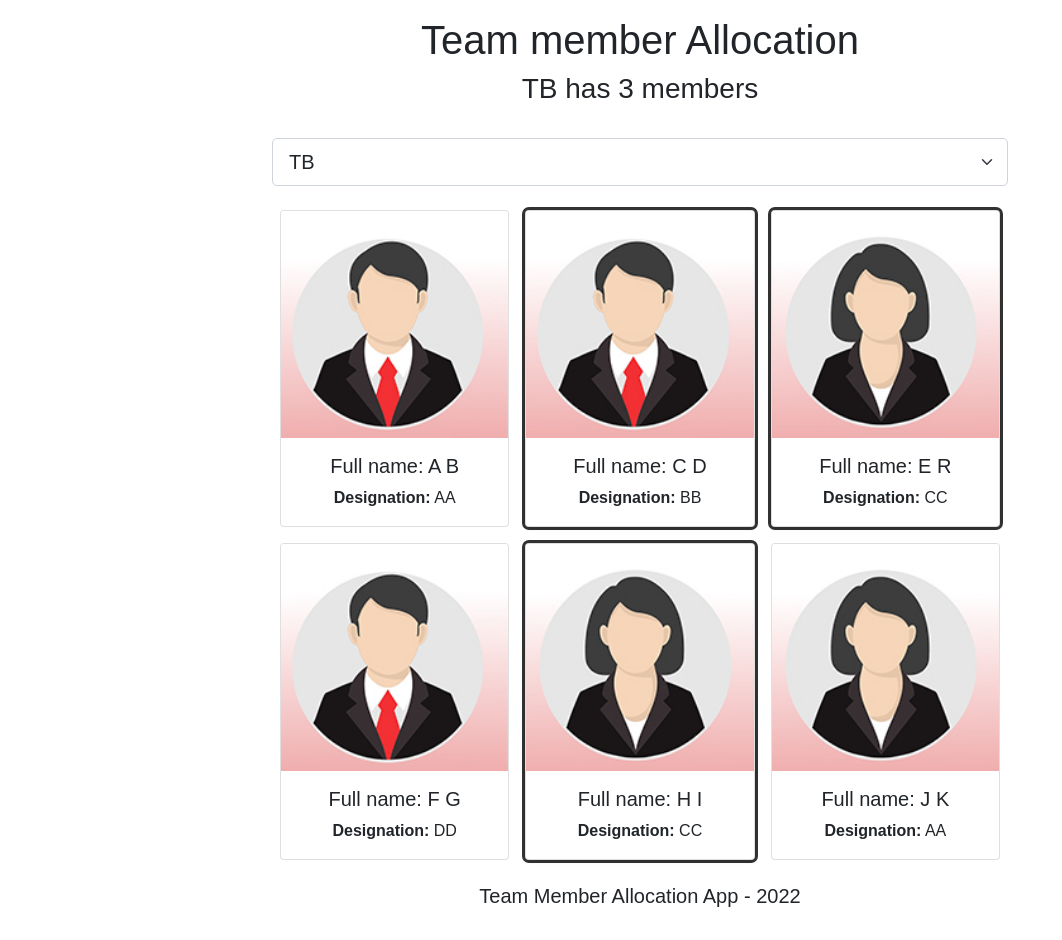
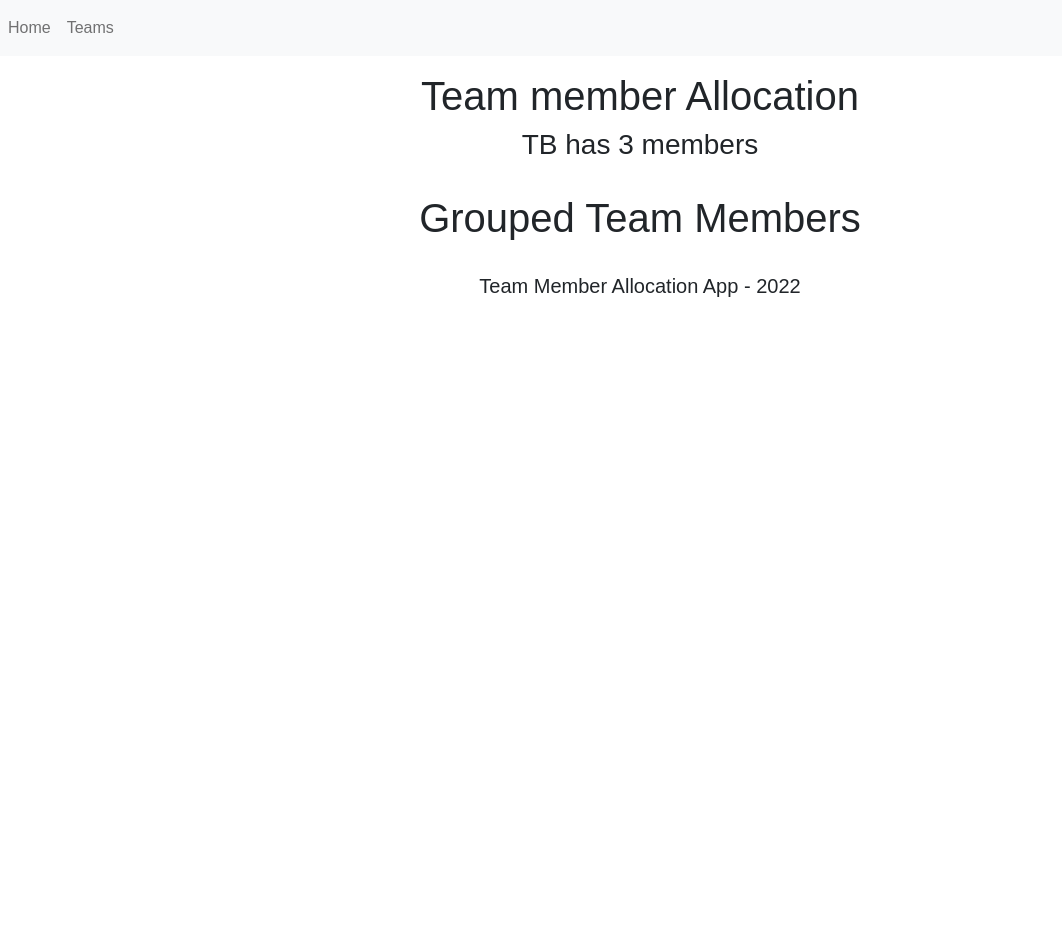
Before and after one commit to tinanator/TeamMember_test, a React (Create React App) app in the folder TeamMember/ClientApp/: page /GroupedTeamMembers in a window 1280 px wide. Shown: the whole page, without its empty margins (0-1062 px from the left). After the commit the page ends 800 px from the top, so only its background shows below. Built offline with nearby package versions, Linux system fonts and the light colour scheme.

Commit message:
Add navigation and routing

```diff
--- a/TeamMember/ClientApp/src/App.jsx
+++ b/TeamMember/ClientApp/src/App.jsx
@@ -1,13 +1,14 @@
 import React, { Component } from 'react';
-import { Route, Routes } from 'react-router-dom';
-import AppRoutes from './AppRoutes';
-import { Layout } from './components/Layout';
 import './custom.css';
 import Header from './Header';
 import Employees from './Employees';
 import Footer from './Footer';
+import GroupedTeamMembers from './GroupedTeamMembers';
+import Nav from './Nav';
+import NotFound from './NotFound';
 
 import { useState, useEffect } from 'react';
+import { BrowserRouter as Router, Route, Routes } from 'react-router-dom';
 
 function App() {
 
@@ -49,16 +50,25 @@
 
 
         return (
-            <div>
+            <Router>
+                <Nav/>
                 <Header SelectedTeam={SelectedTeam}
                     teamNumberCount={employees.filter((employee) => employee.teamName === SelectedTeam).length}
                 />
-                <Employees employees={employees}
-                    SelectedTeam={SelectedTeam}
-                    handleTeamSelectionChange={handleTeamSelectionChange}
-                    handleEmployeeClick={handleEmployeeClick} />
+                <Routes>
+                    <Route path="/"
+                        element={<Employees employees={employees}
+                        SelectedTeam={SelectedTeam}
+                        handleTeamSelectionChange={handleTeamSelectionChange}
+                        handleEmployeeClick={handleEmployeeClick} />}>
+
+                    </Route>
+                    <Route path="/GroupedTeamMembers" element={<GroupedTeamMembers/>}></Route>
+                    <Route path="*" element={<NotFound />}></Route>
+
+                </Routes>
                 <Footer />
-            </div>
+            </Router>
         );
 
 }
--- /dev/null
+++ b/TeamMember/ClientApp/src/GroupedTeamMembers.jsx
@@ -0,0 +1,13 @@
+const GroupedTeamMembers = () => {
+    return (
+        <header className="container">
+            <div className="row justify-content-center mt-3 mb-4">
+                <div className="col-8">
+                    <h1>Grouped Team Members</h1>
+                </div>
+            </div>
+        </header>
+    )
+}
+
+export default GroupedTeamMembers
--- /dev/null
+++ b/TeamMember/ClientApp/src/Nav.jsx
@@ -0,0 +1,18 @@
+import { Link } from 'react-router-dom';
+
+const Nav = () => {
+    return (
+        <nav className="navbar navbar-expand-lg navbar-light bg-light">
+            <ul className="navbar-nav me-auto mb-2 mb-lg-0">
+                <li className="nav-item">
+                    <Link className="nav-link" to = "/">Home</Link>
+                </li>
+                <li className="nav-item">
+                    <Link className="nav-link" to="/GroupedTeamMembers">Teams</Link>
+                </li>
+            </ul>
+        </nav>
+    )
+}
+
+export default Nav;
--- /dev/null
+++ b/TeamMember/ClientApp/src/NotFound.jsx
@@ -0,0 +1,13 @@
+const NotFound = () => {
+    return (
+        <header className="container">
+            <div className="row justify-content-center mt-3 mb-4">
+                <div className="col-8">
+                    <h1 className="text-danger">404 - Page not found</h1>
+                </div>
+            </div>
+        </header>
+    )
+}
+
+export default NotFound
--- a/TeamMember/ClientApp/src/index.js
+++ b/TeamMember/ClientApp/src/index.js
@@ -11,9 +11,9 @@
 const root = createRoot(rootElement);
 
 root.render(
-  <BrowserRouter basename={baseUrl}>
+
     <App />
-  </BrowserRouter>);
+);
 
 // If you want your app to work offline and load faster, you can change
 // unregister() to register() below. Note this comes with some pitfalls.
```
